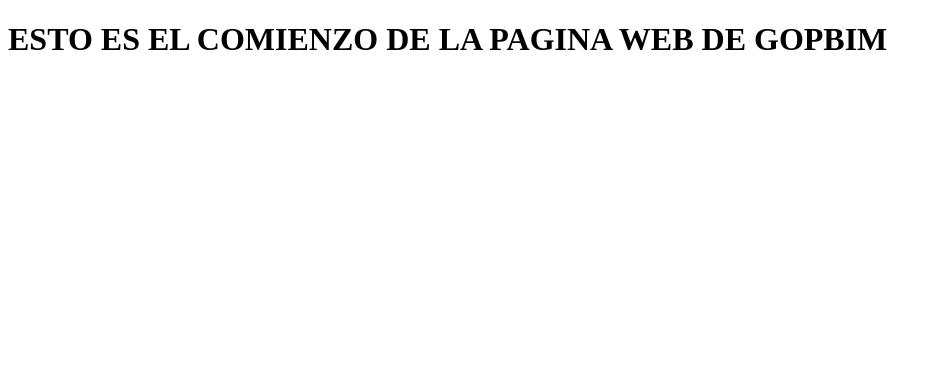
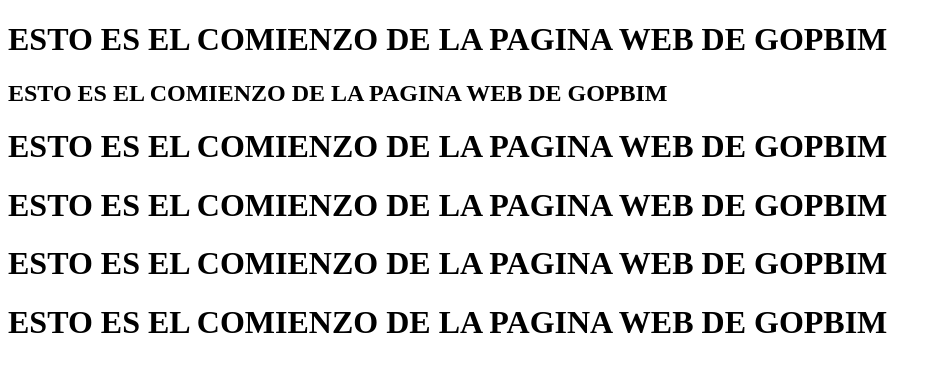
Before and after one commit to avadaggithub/MYFULLSTACKPROJECT, a plain HTML site: page index.html in a window 1280 px wide. Shown: the whole page, without its empty margins (0-942 px from the left). Drawn offline with Linux system fonts and the light colour scheme.

Commit message:
Update index.html

```diff
--- a/index.html
+++ b/index.html
@@ -8,5 +8,10 @@
 </head>
 <body>
   <h1>ESTO ES EL COMIENZO DE LA PAGINA WEB DE GOPBIM</h1>
+  <h2>ESTO ES EL COMIENZO DE LA PAGINA WEB DE GOPBIM</h2>
+  <h1>ESTO ES EL COMIENZO DE LA PAGINA WEB DE GOPBIM</h1>
+  <h1>ESTO ES EL COMIENZO DE LA PAGINA WEB DE GOPBIM</h1>
+  <h1>ESTO ES EL COMIENZO DE LA PAGINA WEB DE GOPBIM</h1>
+  <h1>ESTO ES EL COMIENZO DE LA PAGINA WEB DE GOPBIM</h1>
 </body>
 </html>
```
